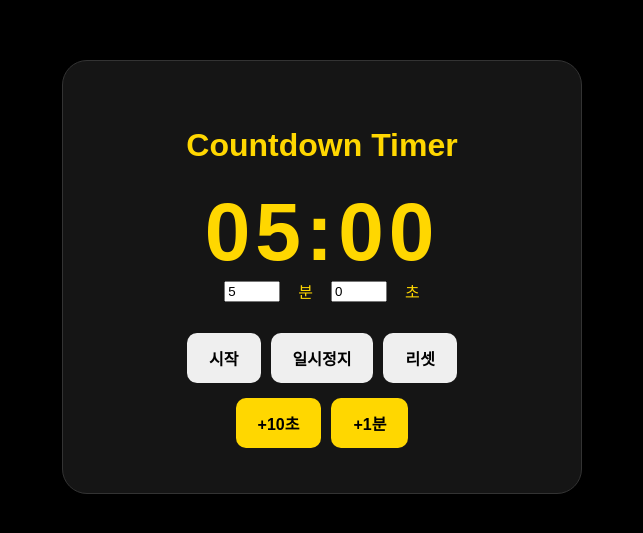
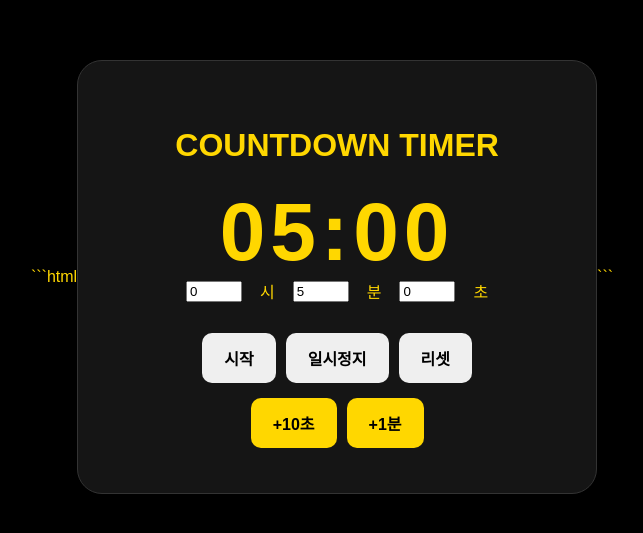
Before and after one commit to wkenjadu/timer, a plain HTML site: page index.html in a window 1280 px wide. Shown: the part 123-656 px from the top of the page, without its empty margins (318-961 px from the left). Drawn offline with Linux system fonts and the light colour scheme.

Commit message:
Update index.html

````diff
--- a/index.html
+++ b/index.html
@@ -1,3 +1,4 @@
+```html
 <!DOCTYPE html>
 <html lang="ko">
 <head>
@@ -6,35 +7,49 @@
   <title>Countdown Timer</title>
   <link rel="stylesheet" href="style.css">
 </head>
+
 <body>
 
   <main class="timer-container">
-    <h1>Countdown Timer</h1>
 
+    <h1>COUNTDOWN TIMER</h1>
+
+    <!-- 타이머 숫자 -->
     <div class="timer-display" id="display">
-      05:00
+      00:05:00
     </div>
 
+    <!-- 시간 설정 -->
     <div class="input-area">
-      <input type="number" id="minutes" min="0" max="99" value="5">
+
+      <input type="number" id="hours" min="0" max="99" value="0">
+      <span>시</span>
+
+      <input type="number" id="minutes" min="0" max="59" value="5">
       <span>분</span>
 
       <input type="number" id="seconds" min="0" max="59" value="0">
       <span>초</span>
+
     </div>
 
+    <!-- 버튼 -->
     <div class="buttons">
       <button id="startBtn">시작</button>
       <button id="pauseBtn">일시정지</button>
       <button id="resetBtn">리셋</button>
     </div>
 
+    <!-- 빠른 추가 -->
     <div class="quick-buttons">
       <button id="add10">+10초</button>
       <button id="add60">+1분</button>
     </div>
+
   </main>
 
   <script src="script.js"></script>
+
 </body>
 </html>
+```
````
